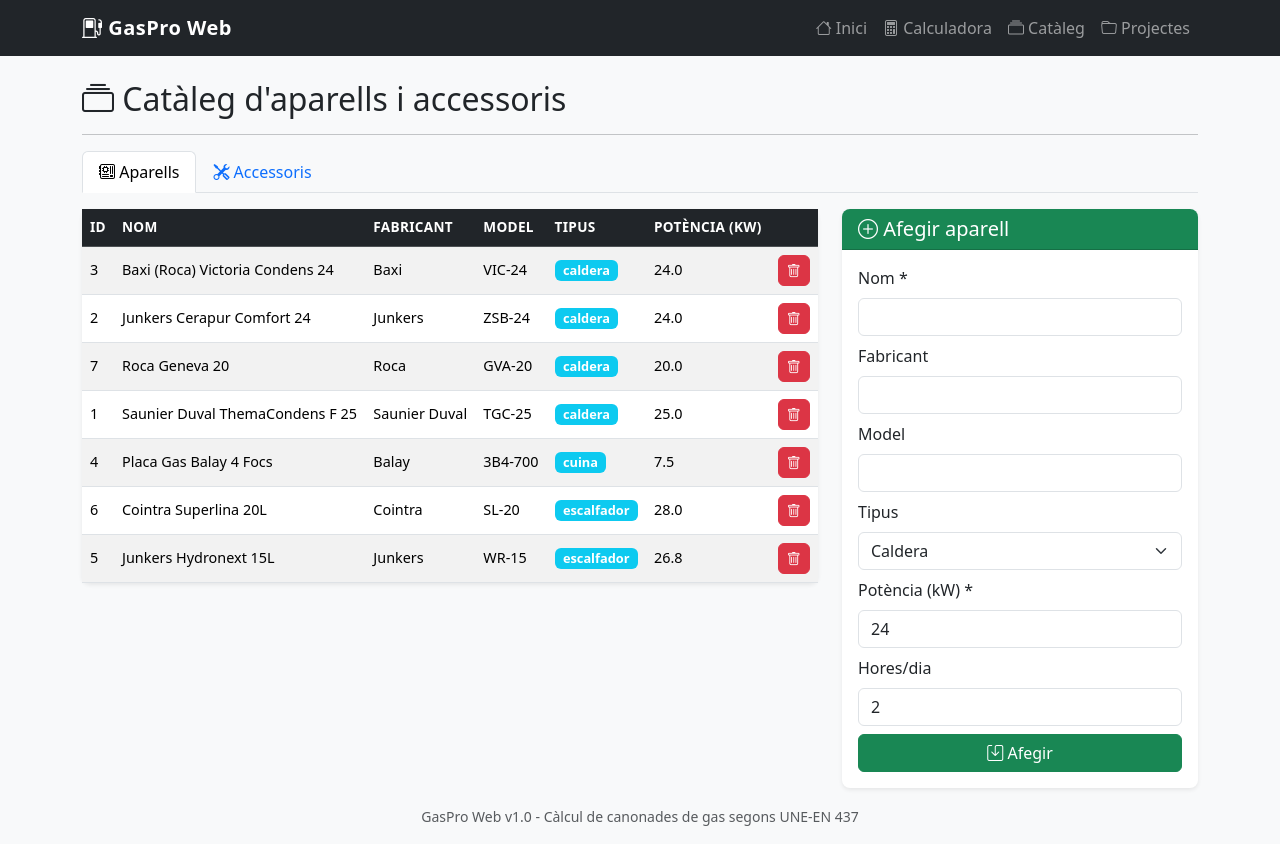
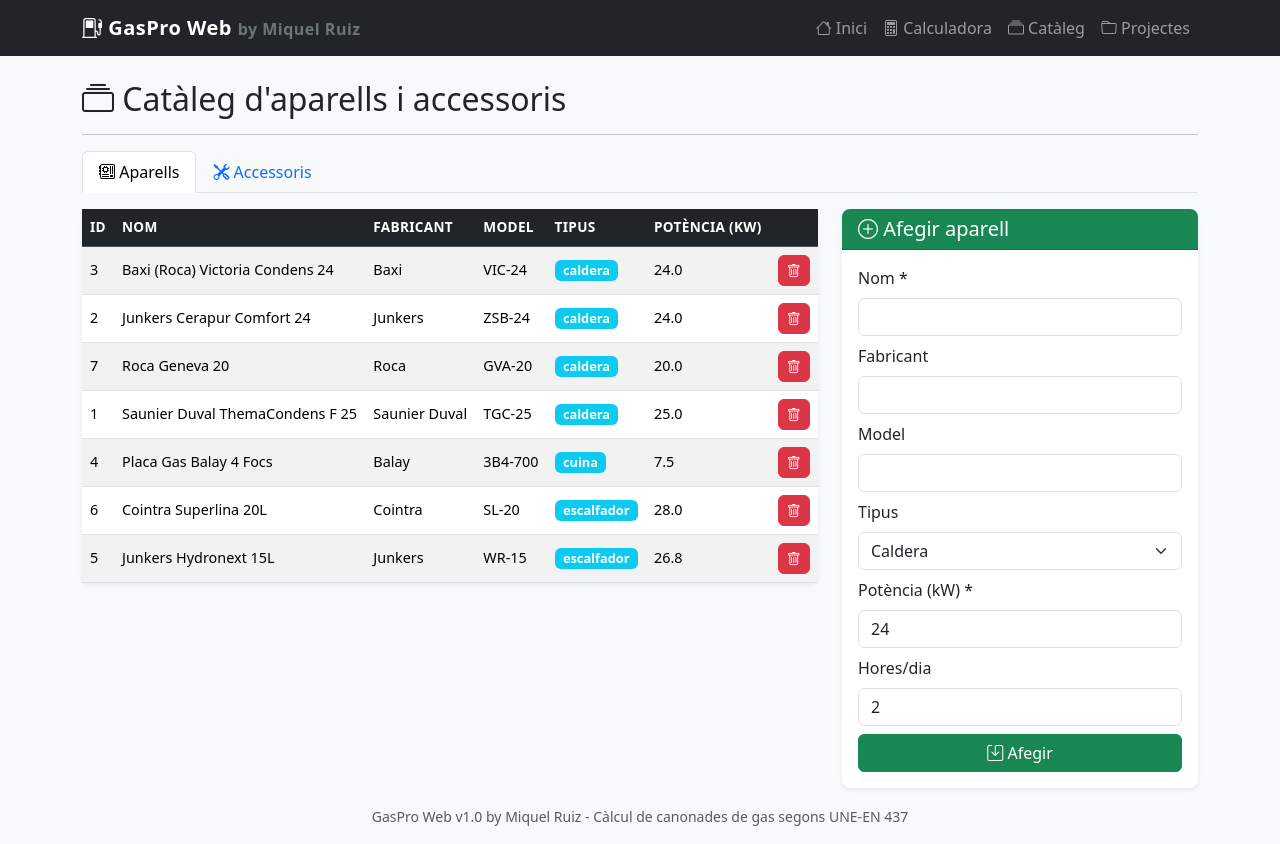
Before and after one commit to Miquel437/gaspro-web, a Flask app: page /cataleg in a window 1280 px wide. Run offline with Flask 3, Linux system fonts and the light colour scheme; data comes from the database, SQL or seed files in the repository; some libraries are stand-ins or nearby versions.

Commit message:
Afegit nom Miquel Ruiz al header/footer

```diff
--- a/templates/base.html
+++ b/templates/base.html
@@ -3,7 +3,7 @@
 <head>
     <meta charset="UTF-8">
     <meta name="viewport" content="width=device-width, initial-scale=1.0">
-    <title>{% block title %}GasPro Web{% endblock %}</title>
+    <title>{% block title %}GasPro Web by Miquel Ruiz{% endblock %}</title>
     <link href="https://cdn.jsdelivr.net/npm/bootstrap@5.3.3/dist/css/bootstrap.min.css" rel="stylesheet">
     <link rel="stylesheet" href="https://cdn.jsdelivr.net/npm/bootstrap-icons@1.11.3/font/bootstrap-icons.min.css">
     <link rel="stylesheet" href="{{ url_for('static', filename='css/style.css') }}">
@@ -14,7 +14,7 @@
     <nav class="navbar navbar-expand-lg navbar-dark bg-dark sticky-top">
         <div class="container">
             <a class="navbar-brand" href="/">
-                <i class="bi bi-fuel-pump"></i> GasPro Web
+                <i class="bi bi-fuel-pump"></i> GasPro Web <small class="fs-6 text-secondary">by Miquel Ruiz</small>
             </a>
             <button class="navbar-toggler" type="button" data-bs-toggle="collapse" data-bs-target="#navbarNav">
                 <span class="navbar-toggler-icon"></span>
@@ -46,7 +46,7 @@
     <!-- Footer -->
     <footer class="footer mt-5 py-3 bg-light">
         <div class="container text-center text-muted">
-            <small>GasPro Web v1.0 - Càlcul de canonades de gas segons UNE-EN 437</small>
+            <small>GasPro Web v1.0 by Miquel Ruiz - Càlcul de canonades de gas segons UNE-EN 437</small>
         </div>
     </footer>
 
```
